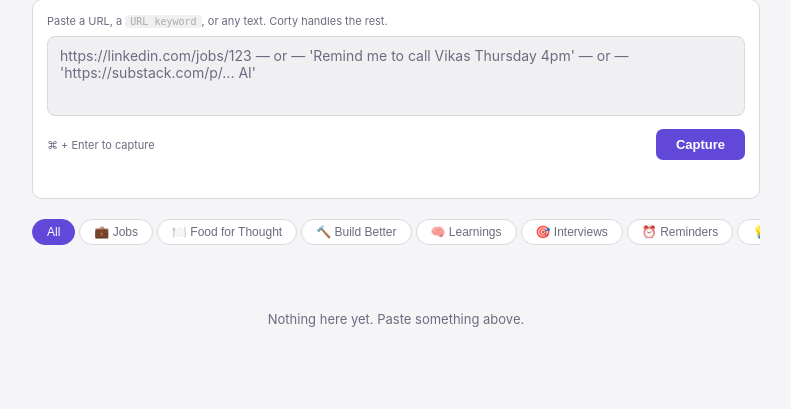
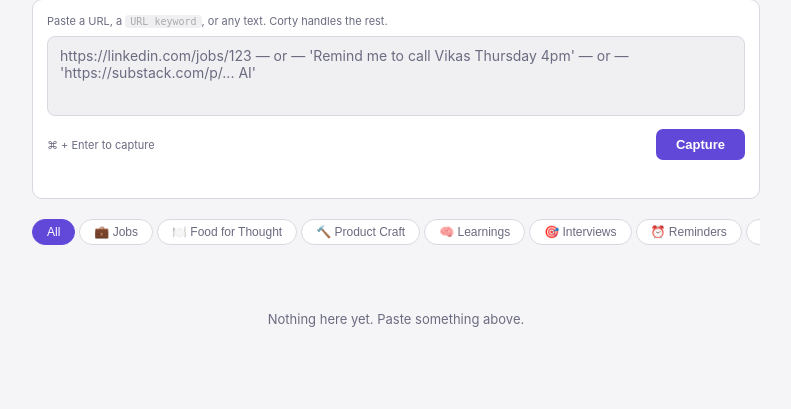
Before and after one commit to akashraj4562/Cortex, a Flask app: page / in a window 1280 px wide. Shown: the part 88-497 px from the top of the page, without its empty margins (244-1035 px from the left). Run offline with Flask 3, Linux system fonts and the light colour scheme; data that the repository does not hold is empty.

Commit message:
Rename Build Better → Product Craft
Co-Authored-By: Claude Sonnet 4.6 <noreply@anthropic.com>

```diff
--- a/config.py
+++ b/config.py
@@ -22,7 +22,7 @@ KNOWN_PROJECTS = [
 CONTENT_TYPES = {
     "job_application": {"icon": "💼", "color": "#4A90E2", "label": "Job Applications"},
     "food_for_thought": {"icon": "🍽️",  "color": "#E8600A", "label": "Food for Thought"},
-    "build_better":    {"icon": "🔨", "color": "#7B61FF", "label": "Build Better"},
+    "build_better":    {"icon": "🔨", "color": "#7B61FF", "label": "Product Craft"},
     "learning":        {"icon": "🧠", "color": "#2E9E6B", "label": "Learnings"},
     "interview_exp":   {"icon": "🎯", "color": "#C0392B", "label": "Interview Exp"},
     "reminder":        {"icon": "⏰", "color": "#E8834A", "label": "Reminder"},
--- a/templates/index.html
+++ b/templates/index.html
@@ -345,7 +345,7 @@
     <button class="tab active" data-type="">All</button>
     <button class="tab" data-type="job_application">💼 Jobs</button>
     <button class="tab" data-type="food_for_thought">🍽️ Food for Thought</button>
-    <button class="tab" data-type="build_better">🔨 Build Better</button>
+    <button class="tab" data-type="build_better">🔨 Product Craft</button>
     <button class="tab" data-type="learning">🧠 Learnings</button>
     <button class="tab" data-type="interview_exp">🎯 Interviews</button>
     <button class="tab" data-type="reminder">⏰ Reminders <span class="badge" id="reminder-badge" style="display:none"></span></button>
```
